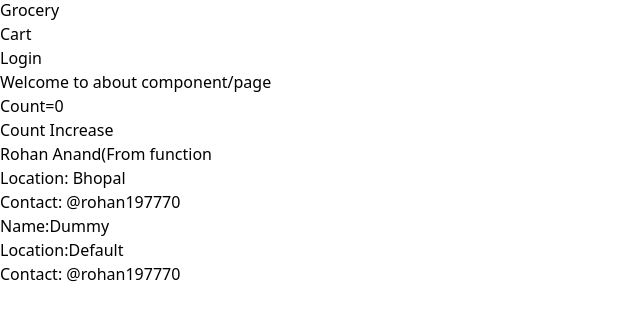
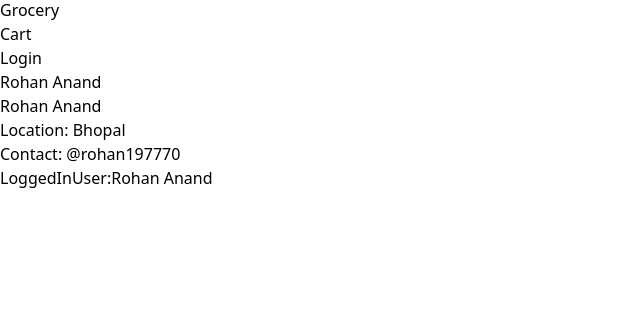
Before and after one commit to Rohan197770/Food-App, a React (Vite) app: page /about in a window 1280 px wide. Shown: the part 398-718 px from the top of the page, without its empty margins (0-640 px from the left). Built offline with nearby package versions, Linux system fonts and the light colour scheme; no server answers.

Commit message:
episode-11

```diff
--- a/src/App.js
+++ b/src/App.js
@@ -1,4 +1,4 @@
-import React, { lazy, Suspense } from "react";
+import React, { lazy, Suspense, useEffect, useState } from "react";
 import ReactDOM from "react-dom/client";
 import Header from "./components/Header";
 import Body from "./components/Body";
@@ -8,6 +8,7 @@ import Contact from "./components/Contact";
 import Error from "./components/Error";
 import { Outlet } from "react-router-dom";
 import RestaurantMenu from "./components/RestaurantMenu";
+import UserContext from "./utils/UserContext";
 // import Grocery from "./components/Grocery";
 //chuncking
 //code splitting
@@ -19,12 +20,23 @@ const Grocery = lazy(() => import("./components/Grocery"));
 // not suing keys(not acceptable) <<<< index as a key <<<<<<<<<<<<<< unique id(best practice)
 
 const AppLayout = () => {
+  const [userName,setUserName]=useState();
+
+  useEffect(()=>
+  {
+     const data= {
+      name:"Rohan Anand"
+     }
+     setUserName(data.name)
+  },[])
   return (
+    <UserContext.Provider value={{loggedInUser :userName ,setUserName}}>
     <div className="app">
       {/* thats how our header componet will be stick and which the outlet rest will be change as per path */}
       <Header />
       <Outlet />
     </div>
+    </UserContext.Provider>
   );
 };
 const appRouter = createBrowserRouter([
--- a/src/components/About.js
+++ b/src/components/About.js
@@ -1,12 +1,15 @@
+import { useContext, useState } from "react";
 import User from "./User";
-import UserClass from "./UserClass";
+import UserContext from "../utils/UserContext";
 
 const About = () => {
+  const { loggedInUser } = useContext(UserContext);
   return (
     <div>
-      <h1>Welcome to about component/page</h1>
-      <User name={"Rohan Anand(From function"}/>
-      <UserClass name={"Rohan Anand From Class"} location={"Bhopal"}/>
+      {/* <h1>Welcome to about component/page</h1> */}
+      <User name={"Rohan Anand"} />
+      {/* <UserClass name={"Rohan Anand From Class"} location={"Bhopal"}/> */}
+      <h1 className="text-lg font-semibold">LoggedInUser:{loggedInUser}</h1>
     </div>
   );
 };
--- a/src/components/Body.js
+++ b/src/components/Body.js
@@ -1,8 +1,9 @@
 import RestaurantCard, { withVegLabel } from "./RestaurantCard";
-import { useEffect, useState } from "react";
+import { useContext, useEffect, useState } from "react";
 import Shimmer from "./Shimmer";
 import { Link } from "react-router-dom";
 import useOnlineStatus from "../utils/useOnlineStatus";
+import UserContext from "../utils/UserContext";
 const Body = () => {
   //local state variable -Super powerful variable
   const [listOfRestaurants, setlistOfRestaurants] = useState([]);
@@ -11,7 +12,9 @@ const Body = () => {
 
   const [searchText, setsearchText] = useState("");
 
-  const RestaurantCardVeg= withVegLabel(RestaurantCard);
+  const { loggedInUser, setUserName } = useContext(UserContext);
+
+  const RestaurantCardVeg = withVegLabel(RestaurantCard);
   useEffect(() => {
     fetchData();
   }, []);
@@ -21,7 +24,6 @@ const Body = () => {
       "https://www.swiggy.com/dapi/restaurants/list/v5?lat=23.2599333&lng=77.412615&is-seo-homepage-enabled=true&page_type=DESKTOP_WEB_LISTING"
     );
     const json = await data.json();
-
 
     //optional chaning
     setlistOfRestaurants(
@@ -46,13 +48,14 @@ const Body = () => {
         <div className="search m-4 p-4">
           <input
             type="text"
-            className="border border-solid border-black rounded-sm"
+            className="border border-solid border-black rounded-sm p-1"
             value={searchText}
             onChange={(e) => {
               setsearchText(e.target.value);
             }}
           />
-          <button className="px-4 py-2 bg-green-100 m-4 rounded-lg "
+          <button
+            className="px-4 py-2 bg-green-100 m-4 rounded-lg "
             onClick={() => {
               // filter the restaurant card and update the UI
 
@@ -79,6 +82,14 @@ const Body = () => {
             Top Rated Restaurants{" "}
           </button>
         </div>
+        <div className="search m-4 p-4 flex items-center">
+          <label className="text-lg p-2">UserName:</label>
+          <input
+            className="border border-black p-1"
+            value={loggedInUser}
+            onChange={(e) => setUserName(e.target.value)}
+          />
+        </div>
       </div>
       <div className="flex flex-wrap">
         {filteredRestaurent.map((restaurant) => (
@@ -87,10 +98,11 @@ const Body = () => {
             key={restaurant.info.id}
             to={"/restaurants/" + restaurant.info.id}
           >
-            {
-               restaurant.info.veg?<RestaurantCardVeg resData={restaurant}/>:<RestaurantCard resData={restaurant}/>
-            }
-
+            {restaurant.info.veg ? (
+              <RestaurantCardVeg resData={restaurant} />
+            ) : (
+              <RestaurantCard resData={restaurant} />
+            )}
           </Link>
         ))}
 
--- a/src/components/Header.js
+++ b/src/components/Header.js
@@ -1,11 +1,15 @@
 import { LOGO_URL } from "../utils/constant";
-import { useState } from "react";
+import { useContext, useState } from "react";
 import { Link } from "react-router-dom";
 import useOnlineStatus from "../utils/useOnlineStatus";
+import UserContext from "../utils/UserContext";
 const Header = () => {
   const [btnNameReact, setbtnNameReact] = useState("Login");
 
   const onlineStatus = useOnlineStatus();
+
+  const { loggedInUser } = useContext(UserContext);
+
   return (
     <div className="flex justify-between bg-green-50 shadow-md m-2">
       <div className="logo-conatiner">
@@ -38,6 +42,7 @@ const Header = () => {
           >
             {btnNameReact}
           </button>
+          <li className="px-4 font-semibold">{loggedInUser}</li>
         </ul>
       </div>
     </div>
--- a/src/components/RestaurantCategory.js
+++ b/src/components/RestaurantCategory.js
@@ -1,18 +1,21 @@
 import { useState } from "react";
 import ItemList from "./ItemList";
 
-const RestaurantCategory = ({ data }) => {
+const RestaurantCategory = ({ data, showItems, setShowIndex }) => {
   //   console.log(data);
-const [showItems,setShowItems]=useState(false);
-const handleClick = ()=>
-{
-       setShowItems(!showItems);
-}
+  const [seeItems, setSeeItems] = useState(false);
+  const handleClick = () => {
+    setSeeItems(!seeItems);
+    setShowIndex();
+  };
   return (
     <div>
       {/* header */}
       <div className="w-6/12 mx-auto my-4 bg-gray-50 shadow-lg p-4 ">
-        <div className="flex  justify-between cursor-pointer" onClick={handleClick}>
+        <div
+          className="flex  justify-between cursor-pointer"
+          onClick={handleClick}
+        >
           <span className="font-bold text-lg">
             {data.title} ({data.itemCards.length})
           </span>
@@ -20,7 +23,7 @@ const handleClick = ()=>
         </div>
         {/* Accordion Body */}
         {/* if showItems is true then show the data */}
-      { showItems && <ItemList items={data.itemCards} />}
+        {seeItems && <ItemList items={data.itemCards} />}
       </div>
     </div>
   );
--- a/src/components/RestaurantMenu.js
+++ b/src/components/RestaurantMenu.js
@@ -10,6 +10,8 @@ const RestaurantMenu = () => {
   const { resId } = useParams();
 
   const resInfo = useRestaurantMenu(resId);
+
+  const [showIndex, setShowIndex] = useState(null);
 
   if (resInfo == null) {
     return <Shimmer />;
@@ -36,8 +38,16 @@ const RestaurantMenu = () => {
       <p className="font-bold text-lg">
         {cuisines.join(",")} -{costForTwoMessage}
       </p>
-      {categories.map((category) => (
-        <RestaurantCategory key={category?.card?.card.title} data={category?.card?.card}/>
+      {/* categories accordians */}
+
+      {categories.map((category, index) => (
+        //controlled component
+        <RestaurantCategory
+          key={category?.card?.card.title}
+          data={category?.card?.card}
+          showItems={index == showIndex ? true : false}
+          setShowIndex={() => setShowIndex(index)}
+        />
       ))}
     </div>
   );
--- a/src/components/User.js
+++ b/src/components/User.js
@@ -1,20 +1,19 @@
 import { useState } from "react";
 
-const User= (props)=>
-{
-    const [count,setCount]= useState(0);
-    const [count2]=useState(1);
-    return(
-        <div className="user-card">
-            <h2>Count={count}</h2>
+const User = (props) => {
+  const [count, setCount] = useState(0);
+  const [count2] = useState(1);
+  return (
+    <div className="user-card">
+      {/* <h2>Count={count}</h2>
             <button onClick={()=>
             {
                 setCount(count+1);
-            }}>Count Increase</button>
-            <h1>{props.name}</h1>
-            <h2>Location: Bhopal</h2>
-            <h3>Contact: @rohan197770</h3>
-        </div>
-    )
-}
+            }}>Count Increase</button> */}
+      <h1>{props.name}</h1>
+      <h2>Location: Bhopal</h2>
+      <h3>Contact: @rohan197770</h3>
+    </div>
+  );
+};
 export default User;
--- /dev/null
+++ b/src/utils/UserContext.js
@@ -0,0 +1,7 @@
+import { createContext } from "react";
+
+const UserContext = createContext({
+  loggedInUser: "Default User",
+});
+
+export default UserContext;
```
Also changed, not shown: src/components/ItemList.js (+12 -5 lines). Lines whose indentation alone changed are shown as unchanged.
